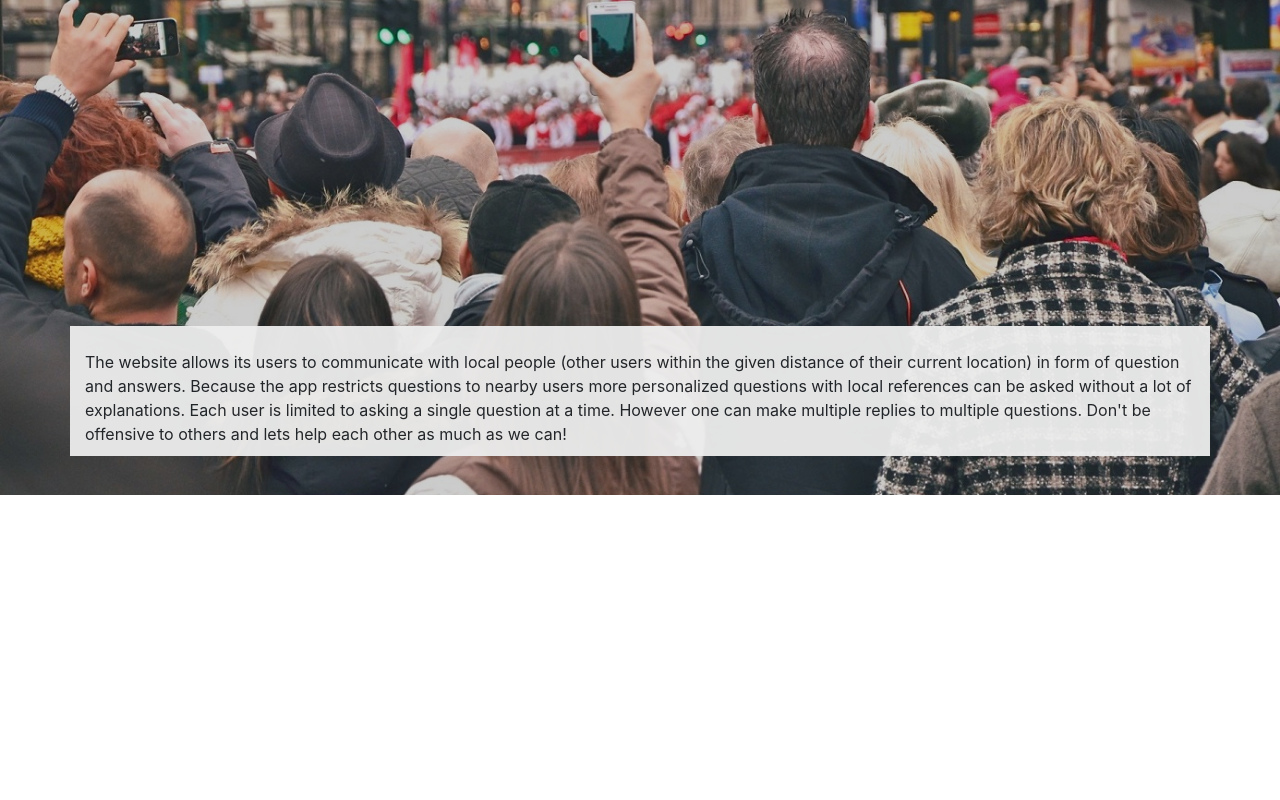
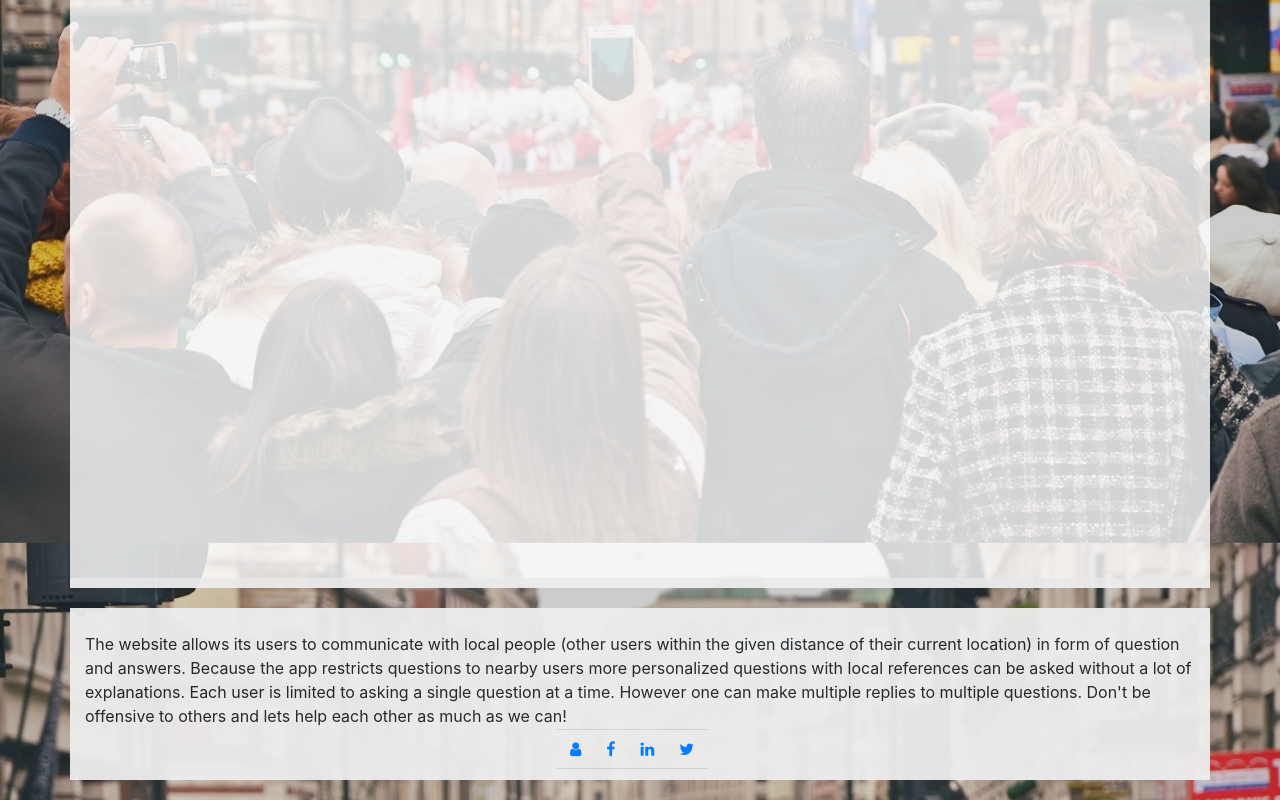
Before and after one commit to RahulDMello/anoanswer, a website: page home.html in a window 1280 px wide. Shown: the part 305-1105 px from the top of the page. Before the commit the page ends 800 px from the top, so only its background shows below. Drawn offline with nearby package versions, Linux system fonts and the light colour scheme; no server answers.

Commit message:
social media links in footer

```diff
--- a/home.html
+++ b/home.html
@@ -87,6 +87,8 @@ and open the template in the editor.
 
             .head {
                 padding-top: 75px;
+                border-bottom: 1px solid;
+                border-color: 	#D3D3D3;
             }
 
             .head-foot   {
@@ -95,6 +97,23 @@ and open the template in the editor.
                 width: 100%
                 height: auto;
                 padding-bottom: 10px;
+            }
+
+            .row-footer {
+              margin: 0px auto;
+              padding: 20px 0px;
+            }
+            .row-content {
+              margin: 0px auto;
+              width: 100%
+              background-color: #AfAfAf;
+              border-bottom: 1px ridge;
+            }
+
+            .social-media {
+                border-top: 1px solid;
+                border-bottom: 1px solid;
+                border-color: 	#D3D3D3;
             }
 
         </style>
@@ -122,7 +141,9 @@ and open the template in the editor.
                     <option value="2">2</option>
                     <option value="5" selected>5</option>
                     <option value="10">10</option>
+                    <option value="15">15</option>
                     <option value="20">20</option>
+                    <option value="30">30</option>
                 </select> <span class="text-secondary"> KMs</span>
             </div>
         </div>
@@ -148,7 +169,7 @@ and open the template in the editor.
         </div>
 
         <div class="container">
-            <div style="padding-top: 10px;margin: 0px 0px 400px 0px;">
+            <div style="padding-top: 10px; min-height: 700px">
                 <h3> ANSWER ANY OF THE FOLLOWING QUESTIONS </h3>
                 <!-- placeholder for the list of questions -->
                 <div>
@@ -161,11 +182,27 @@ and open the template in the editor.
 
         <div class="container head-foot">
             <div>
+            </div>
+        </div>
+
+
+        <footer class="row-footer">
+        <div class="container head-foot">
+            <div class="row row-content">
                 <div class="panel panel-default">
                     <div class="panel-footer"><br>The website allows its users to communicate with local people (other users within the given distance of their current location) in form of question and answers. Because the app restricts questions to nearby users more personalized questions with local references can be asked without a lot of explanations. Each user is limited to asking a single question at a time. However one can make multiple replies to multiple questions. Don't be offensive to others and lets help each other as much as we can!</div>
                 </div>
             </div>
+            <div class="row row-content text-center d-flex align-self-center mr-3">
+                <div class="btn-group mx-auto social-media">
+                    <a class="btn btn-social-icon" href="http://rahulwordpressdemo-com.stackstaging.com/wordpress/" data-placement="top" title="Portfolio (Work in progress)"><i class="fa fa-user"></i></a>
+                    <a class="btn btn-social-icon" href="https://www.facebook.com/anonDfeline" data-toggle="tooltip" title="Facebook"><i class="fa fa-facebook"></i></a>
+                    <a class="btn btn-social-icon" href="https://www.linkedin.com/in/rvdmello96/" data-toggle="tooltip" title="LinkedIn"><i class="fa fa-linkedin"></i></a>
+                    <a class="btn btn-social-icon" href="https://twitter.com/anonDfeline" data-toggle="tooltip" title="Twitter (@anonDfeline)"><i class="fa fa-twitter"></i></a>
+                </div>
+            </div>
         </div>
+    </footer>
 
     <script src="https://code.jquery.com/jquery-3.2.1.slim.min.js" integrity="sha384-KJ3o2DKtIkvYIK3UENzmM7KCkRr/rE9/Qpg6aAZGJwFDMVNA/GpGFF93hXpG5KkN" crossorigin="anonymous"></script>
     <script src="https://cdnjs.cloudflare.com/ajax/libs/popper.js/1.11.0/umd/popper.min.js" integrity="sha384-b/U6ypiBEHpOf/4+1nzFpr53nxSS+GLCkfwBdFNTxtclqqenISfwAzpKaMNFNmj4" crossorigin="anonymous"></script>
```
Also changed, not shown: 1 other file.
